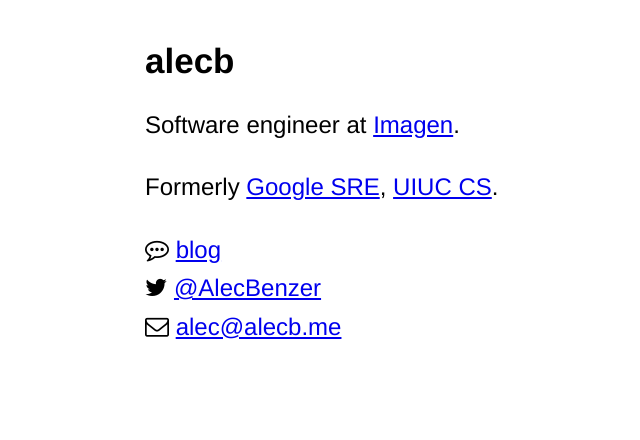
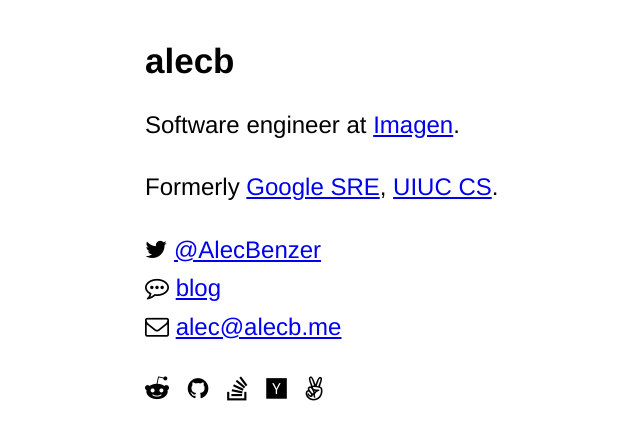
Before and after one commit to AlecBenzer/alecbenzer.github.com, a Jekyll site: the page built from index.md, in a window 1280 px wide. Shown: the top 440 px of the page, without its empty margins (175-815 px from the left). Built offline with Jekyll 4.4.1, drawn with Linux system fonts in a browser that asks for light colours.

Commit message:
Add more icons below

```diff
--- a/css/style.css
+++ b/css/style.css
@@ -40,3 +40,8 @@ blockquote {
   font-style: italic;
   color: #777;
 }
+
+#icons a {
+  color: black;
+  padding-right: 0.5em;
+}
--- a/index.md
+++ b/index.md
@@ -8,8 +8,15 @@ Software engineer at [Imagen](https://imagen.ai).
 
 Formerly [Google SRE](https://google.com/sre), [UIUC CS](https://cs.illinois.edu).
 
-<i class="fa fa-commenting-o" aria-hidden="true"></i>
-[blog](https://blog.alecb.me)
-<i class="fa fa-twitter" aria-hidden="true"></i>
-[@AlecBenzer](https://twitter.com/AlecBenzer)
+<i class="fa fa-twitter" aria-hidden="true"></i> [@AlecBenzer](https://twitter.com/AlecBenzer)
+<i class="fa fa-commenting-o" aria-hidden="true"></i> [blog](https://blog.alecb.me)
 <i class="fa fa-envelope-o" aria-hidden="true"></i> <alec@alecb.me>
+
+<div id="icons">
+  <a href="https://reddit.com/u/AlecBenzer">
+    <i class="fa fa-reddit-alien" aria-hidden="true"></i></a>
+  <a href="https://github.com/AlecBenzer"><i class="fa fa-github" aria-hidden="true"></i></a>
+  <a href="https://stackoverflow.com/users/598940/alec?tab=profile"><i class="fa fa-stack-overflow" aria-hidden="true"></i></a>
+  <a href="https://news.ycombinator.com/user?id=alecbenzer"><i class="fa fa-y-combinator" aria-hidden="true"></i></a>
+  <a href="https://angel.co/alecb"><i class="fa fa-angellist" aria-hidden="true"></i></a>
+</div>
```
